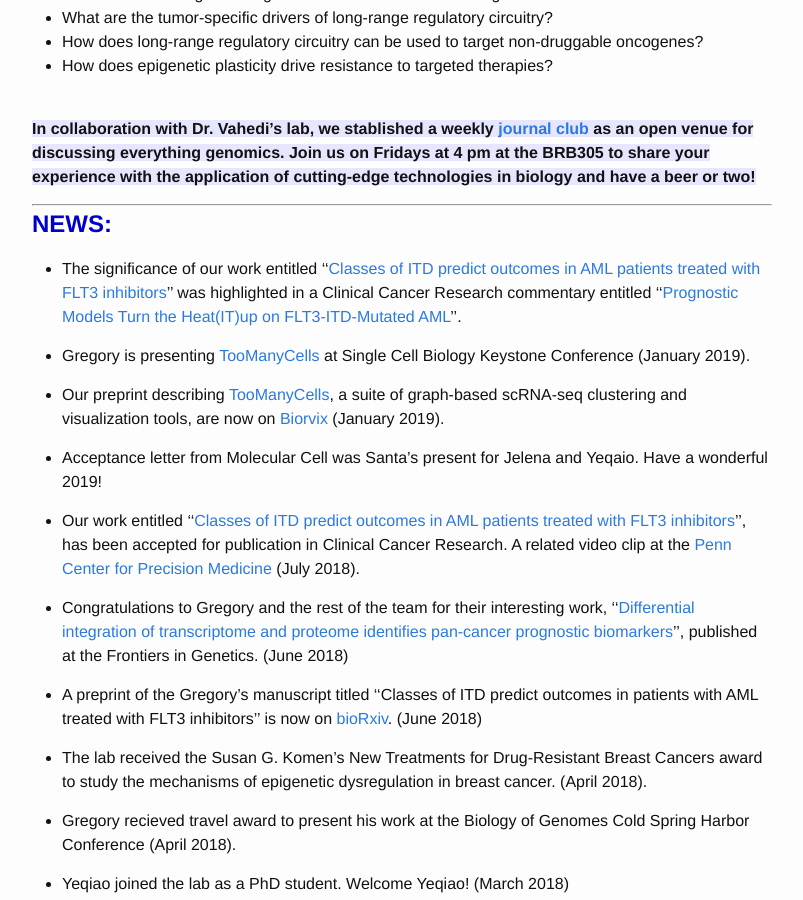
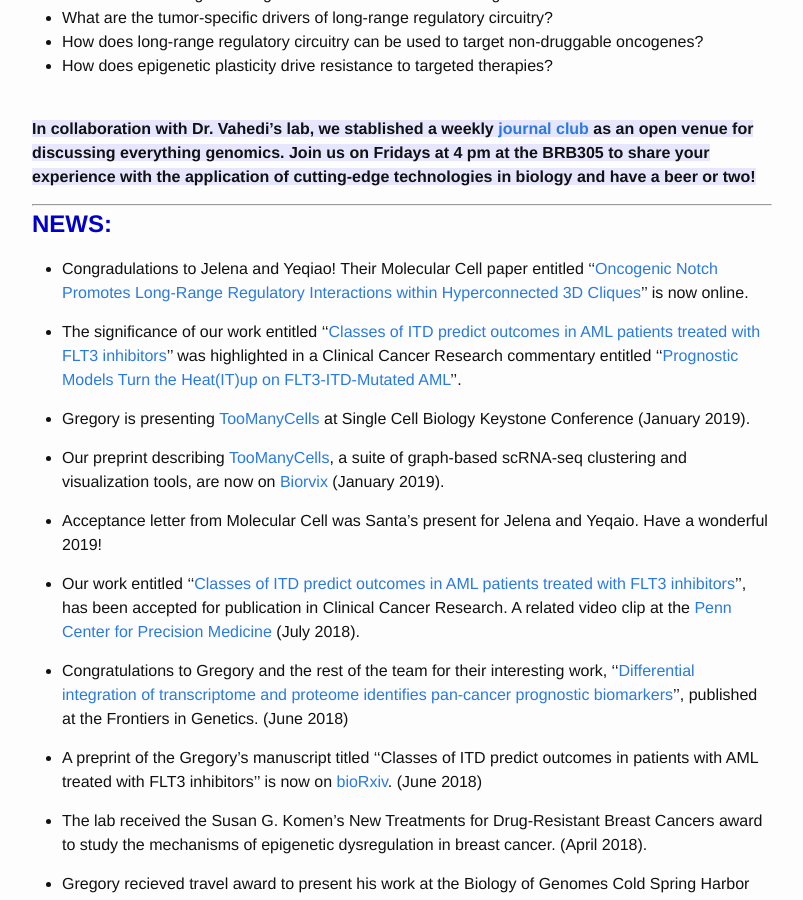
Before and after one commit to faryabib/faryabib.github.io, a Jekyll site: the page built from index.md, in a window 1280 px wide and 900 px high, scrolled down 787 px. Shown: the whole window, without its empty margins (238-1041 px from the left). Built offline with Jekyll 4.4.1, drawn with Linux system fonts in a browser that asks for light colours.

Commit message:
Update index.md

```diff
--- a/index.md
+++ b/index.md
@@ -25,6 +25,8 @@ Rotation Projects:
 
 ----
 <strong><span style="font-size: 1.5em; font-weight: bold; color: #0000cc; background-color: #ffffff">NEWS:</span><strong>
+
++ Congradulations to Jelena and Yeqiao! Their Molecular Cell paper entitled ''[Oncogenic Notch Promotes Long-Range Regulatory Interactions within Hyperconnected 3D Cliques](www.cell.com/molecular-cell/fulltext/S1097-2765(19)30006-1)'' is now online.
 
 + The significance of our work entitled ''[Classes of ITD predict outcomes in AML patients treated with FLT3 inhibitors](http://clincancerres.aacrjournals.org/cgi/content/abstract/1078-0432.CCR-18-0655)'' was highlighted in a Clinical Cancer Research commentary entitled ''[Prognostic Models Turn the Heat(IT)up on FLT3-ITD-Mutated AML](http://clincancerres.aacrjournals.org/content/25/2/460?iss=2)''.
 
```
